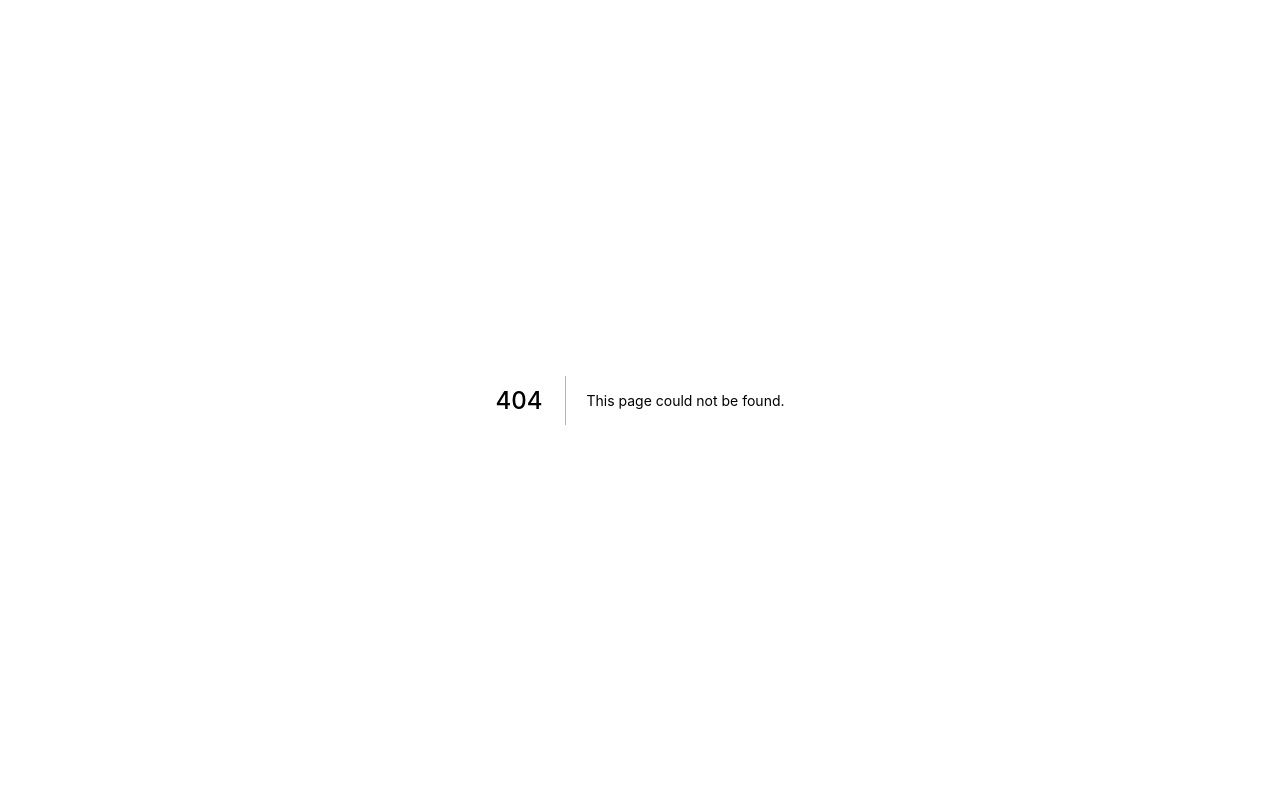
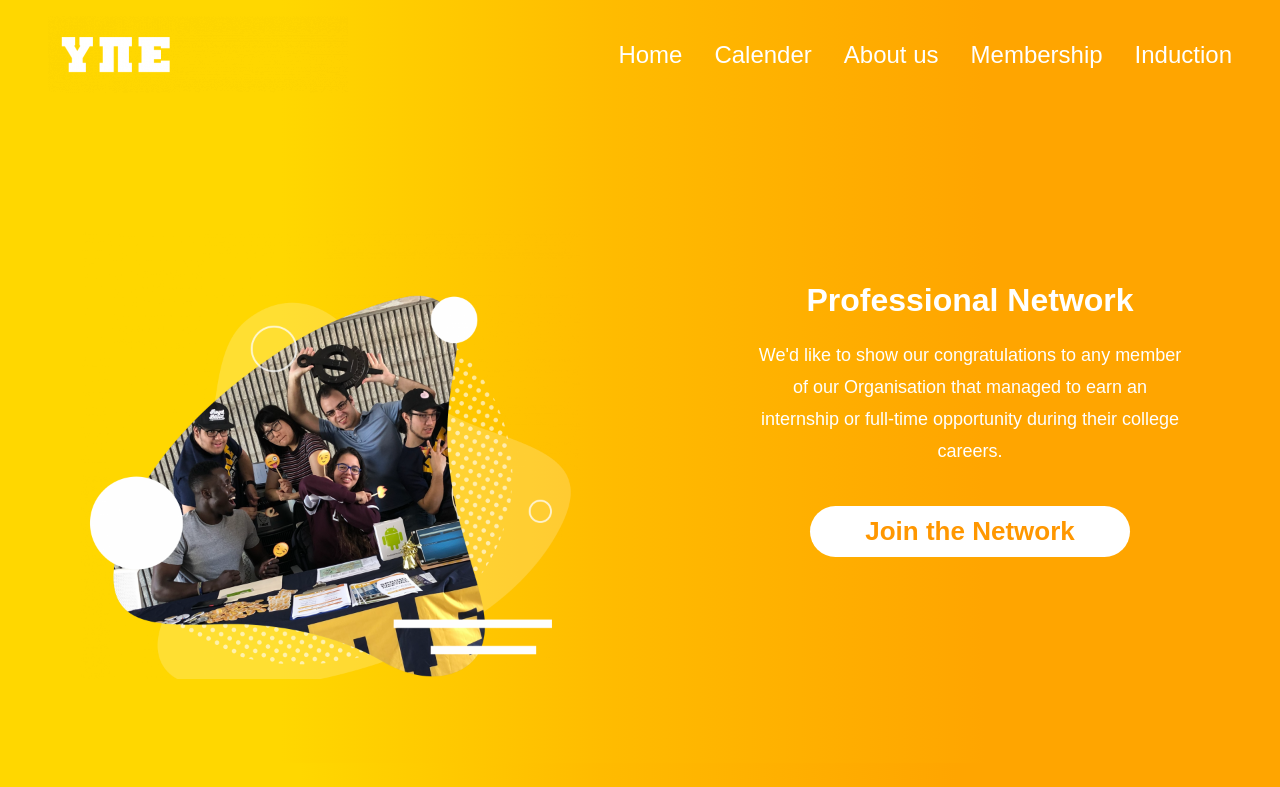
Before and after one commit to joseiciano/UPE-Website, a Next.js app: page /professional_network in a window 1280 px wide. Before the commit this address had no page. Shown: the top 787 px of the page. Built offline with nearby package versions, Linux system fonts and the light colour scheme.

Commit message:
Added profession network page

```diff
--- a/components/Network.js
+++ b/components/Network.js
@@ -139,6 +139,7 @@ const Main = styled.div`
   display: flex;
   justify-content: space-around;
   flex-wrap: wrap;
+  margin: 40px 0 40px 0;
 `;
 const Container = styled.div`
   display: flex;
--- a/pages/index.js
+++ b/pages/index.js
@@ -23,7 +23,6 @@ export default function Home() {
       <HomepageContainer1 />
       <Benefits></Benefits>
       <UpcomingEvents></UpcomingEvents>
-      <Network />
       <Footer />
     </div>
   );
--- /dev/null
+++ b/pages/professional_network.js
@@ -0,0 +1,126 @@
+import styled from "styled-components";
+import Image from "next/image";
+import Network from "../components/Network";
+import Footer from "../components/Footer";
+import Navbar from "../components/Nav";
+const professional_network = () => {
+  return (
+    <Main>
+      <Navbar />
+      <Container>
+        <ImgContainer>
+          <Image
+            src="/Images/Image_1.png"
+            alt="Image_1"
+            width={500}
+            height={500}
+            style={{ background: "transparent", margin: "50px 0 0 0" }}
+          />
+        </ImgContainer>
+        <TextContainer>
+          <Header>Professional Network</Header>
+          <Text>
+            We'd like to show our congratulations to any member of our
+            Organisation that managed to earn an internship or full-time
+            opportunity during their college careers.
+          </Text>
+          <Button>Join the Network</Button>
+        </TextContainer>
+      </Container>
+      <svg
+        viewBox="0 0 500 150"
+        preserveAspectRatio="none"
+        style={{ height: "200px", width: "100%" }}
+      >
+        <defs>
+          <linearGradient id="myGradient" gradientTransform="rotate(0)">
+            <stop offset="22%" stopColor="rgba(255,215,0,1)" />
+            <stop offset="44%" stopColor=" rgba(255,187,0,1)" />
+            <stop offset="70%" stopColor=" rgba(255,165,0,1)" />
+          </linearGradient>
+        </defs>
+        <path
+          d="M0.00,49.99 C276.75,335.81 264.33,-252.32 533.52,193.71 L500.00,0.00 L0.00,0.00 Z"
+          style={{ stroke: "none", fill: "url('#myGradient')" }}
+        ></path>
+      </svg>
+      <Network />
+      <Footer />
+    </Main>
+  );
+};
+
+export default professional_network;
+
+const Main = styled.div`
+  display: flex;
+  flex-direction: column;
+  justify-content: center;
+  padding: 0px;
+`;
+const Container = styled.div`
+  display: flex;
+  flex-direction: row;
+  flex-flow: wrap;
+  justify-content: space-around;
+  background: rgb(255, 215, 0);
+  background: linear-gradient(
+    90deg,
+    rgba(255, 215, 0, 1) 22%,
+    rgba(255, 187, 0, 1) 48%,
+    rgba(255, 165, 0, 1) 77%
+  );
+  align-item: baseline;
+  padding: 50px 0px 60px 0;
+`;
+const TextContainer = styled.div`
+  display: flex;
+  flex-direction: column;
+  gap: 10px;
+  width: 500px;
+  height: 500px;
+  background: transparent;
+  justify-content: center;
+  align-items: center;
+`;
+const Header = styled.h1`
+  color: white;
+  font-weight: 900;
+  height: "50px";
+  font-family: "Poppins", sans-serif;
+  margin: 21px 0 10px 0;
+  text-transform: none;
+  text-align: center;
+`;
+const ImgContainer = styled.div`
+  width: auto;
+  height: auto;
+  padding: 20px;
+  background: transparent;
+`;
+
+const Button = styled.button`
+  border-radius: 60px;
+  font-family: ‘Poppins’, sans-serif;
+  color: rgb(255, 151, 0);
+  font-weight: 900;
+  font-size: 26px;
+  background: white;
+  padding: 10px 0 10px 0;
+  text-decoration: none;
+  border: none;
+  width: 20rem;
+`;
+const Text = styled.p`
+  background: transparent;
+  margin: 15px 0 10px 0;
+  font-family: "Poppins", sans-serif;
+  font-weight: 100;
+  font-size: 18px;
+  text-align: center;
+  line-height: 2rem;
+  color: white;
+  display: block;
+  margin: 0;
+  padding: 0 2rem 1.8rem 2rem;
+`;
```
